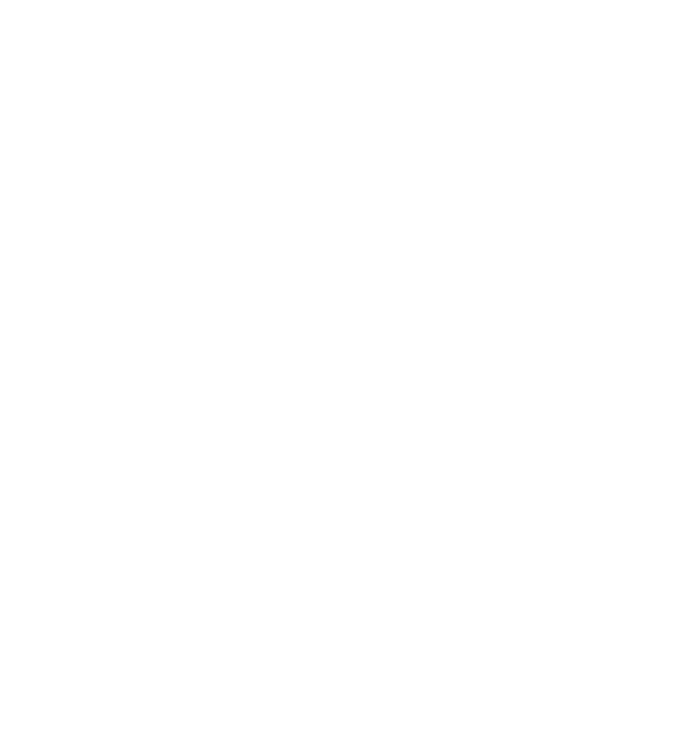
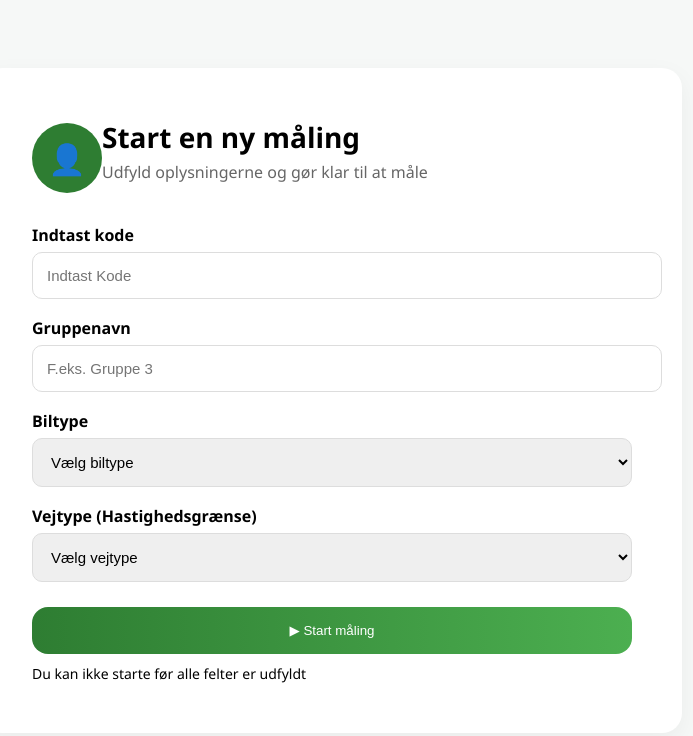
Before and after one commit to Eylem003/FartmaalerVSCode, a plain HTML site: page elev.html in a window 1280 px wide. Shown: the whole page, without its empty margins (308-1001 px from the left). Drawn offline with Linux system fonts and the light colour scheme.

Commit message:
Elev - ny måling

```diff
--- a/Style.css
+++ b/Style.css
@@ -15,31 +15,6 @@ body {
 .logo {
     font-weight: bold;
     font-size: 20px;
-}
-
-.nav-right {
-    display: flex;
-    gap: 20px;
-    align-items: center;
-}
-
-.student-access {
-display: flex;
-gap: 8px;
-}
-
-.student-access input {
-    padding: 8px;
-    border: 1px solid #ddd;
-    border-radius: 6px;
-}
-
-.student.-access button {
-    padding: 8px 14px;
-    background: #66bb6a;
-    color: white;
-    border: none;
-    border-radius: 6px;
 }
 
 .login input {
@@ -183,3 +158,78 @@ gap: 8px;
     border-radius: 10px;
     color: #2e7d32;
 }
+
+.measurement-container {
+    display: flex;
+    justify-content: center;
+    align-items: center;
+    height: 100vh;
+}
+
+.measurement-card {
+    background: white;
+    padding: 50px;
+    border-radius: 20px;
+    width: 600px;
+    box-shadow: 0 8px 25px rgba(0,0,0,0.05);
+}
+
+.header-row {
+    display: flex;
+    align-items: center;
+    gap: 20;
+    margin-bottom: 25px;
+}
+
+.icon-circle {
+    width: 70px;
+    height: 70px;
+    background: #2e7d32;
+    color: white;
+    border-radius: 50%;
+    display: flex;
+    align-items: center;
+    justify-content: center;
+    font-size: 30px;
+}
+
+.measurement-card h1 {
+    margin: 0;
+    font-size: 28px;
+}
+
+.measurement-card p {
+    margin-top: 5px;
+    color: #666;
+}
+
+.measurement-card label {
+    display: block;
+    margin-top: 18px;
+    font-weight: 600;
+}
+
+.measurement-card input,
+.measurement-card select {
+    width: 100%;
+    padding: 14px;
+    margin-top: 6px;
+    border-radius: 10px;
+    border: 1px solid #ddd;
+    font-size: 15px;
+}
+
+.start-measure-btn {
+    width: 100%;
+    margin-top: 25px;
+    padding: 16px;
+    background: linear-gradient(to right, #2e7d32, #4caf50);
+    color: white;
+    border: none;
+    border-radius: 16px;
+}
+
+.info-text {
+    margin-top: 10px;
+    font-size: 14px;
+}
--- a/elev.html
+++ b/elev.html
@@ -0,0 +1,54 @@
+<!DOCTYPE html>
+<html lang="da">
+    <head>
+        <meta charset="UTF-8">
+        <title>Ny Måling</title>
+        <link rel="stylesheet" href="Style.css">
+    </head>
+    <body>
+
+        <div class="measurement-container">
+            <div class="measurement-card">
+                <div class="header-row">
+                    <div class="icon-circle">👤</div>
+                    <div>
+                        <h1>Start en ny måling</h1>
+                        <p>Udfyld oplysningerne og gør klar til at måle</p>
+                    </div>
+                </div>
+
+                <label>Indtast kode</label>
+                <input type="text" placeholder="Indtast Kode">
+
+                <label>Gruppenavn</label>
+                <input type="text" placeholder="F.eks. Gruppe 3">
+
+                <label>Biltype</label>
+                <select>
+                    <option>Vælg biltype</option>
+                    <option>...</option>
+                    <option>...</option>
+                    <option>...</option>
+                    <option>...</option>
+                </select>
+
+                <label>Vejtype (Hastighedsgrænse)</label>
+                <select>
+                    <option>Vælg vejtype</option>
+                    <option>...</option>
+                    <option>...</option>
+                    <option>...</option>
+                </select>
+
+                <button class="start-measure-btn">
+                    ▶ Start måling
+                </button>
+
+                <div class="info-text">
+                    Du kan ikke starte før alle felter er udfyldt
+                </div>
+
+            </div>
+        </div>
+    </body>
+</html>
```
Also changed, not shown: index.html (+12 -18 lines), index.js (+1 -9 lines).
